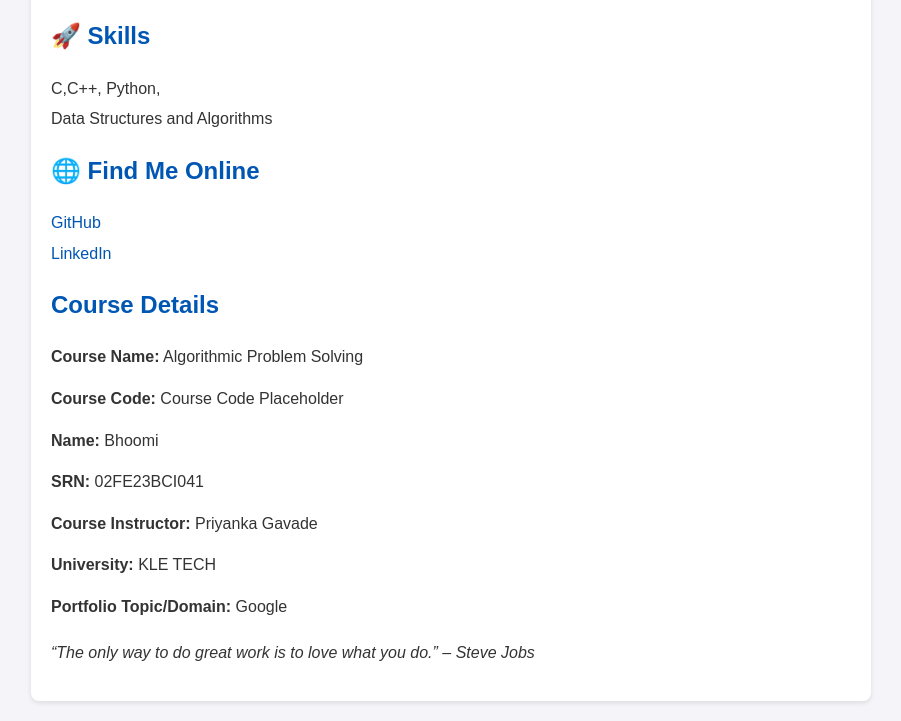
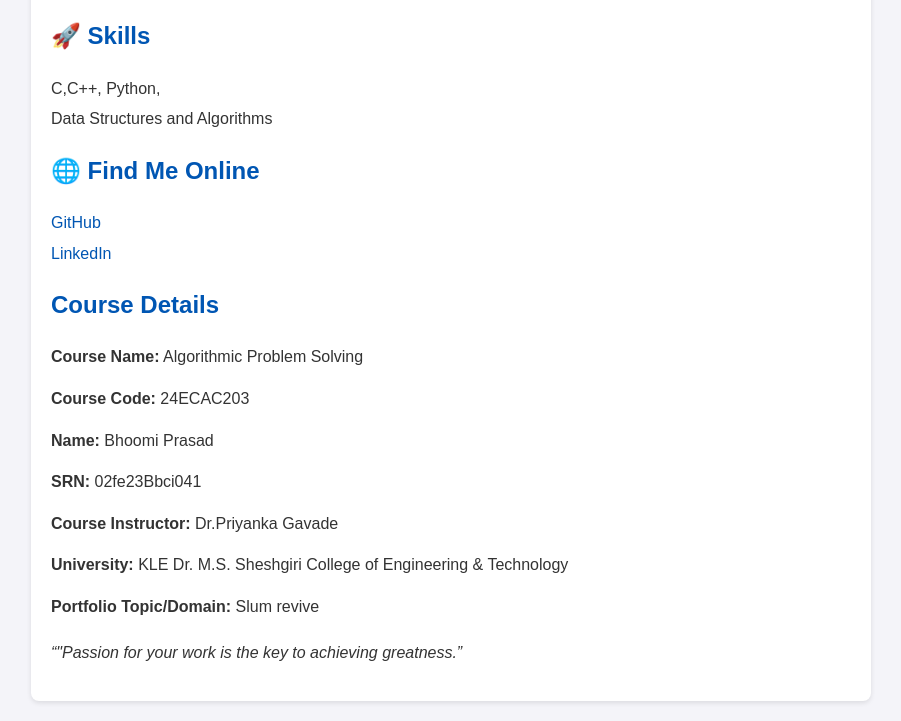
Before and after one commit to Bhoomi222/topic-github.io, a plain HTML site: page index.html in a window 1280 px wide. Shown: the part 394-1115 px from the top of the page, without its empty margins (189-1090 px from the left). Drawn offline with Linux system fonts and the light colour scheme.

Commit message:
Update index.html

```diff
--- a/index.html
+++ b/index.html
@@ -74,14 +74,14 @@
 
         <h2>Course Details</h2>
         <p><strong>Course Name:</strong> Algorithmic Problem Solving</p>
-        <p><strong>Course Code:</strong> Course Code Placeholder</p>
-        <p><strong>Name:</strong> Bhoomi</p>
-        <p><strong>SRN:</strong> 02FE23BCI041</p>
-        <p><strong>Course Instructor:</strong> Priyanka Gavade</p>
-        <p><strong>University:</strong> KLE TECH</p>
-        <p><strong>Portfolio Topic/Domain:</strong> Google</p>
+        <p><strong>Course Code:</strong>  24ECAC203 </p>
+        <p><strong>Name:</strong> Bhoomi Prasad</p>
+        <p><strong>SRN:</strong> 02fe23Bbci041</p>
+        <p><strong>Course Instructor:</strong> Dr.Priyanka Gavade</p>
+        <p><strong>University:</strong> KLE Dr. M.S. Sheshgiri College of Engineering & Technology</p>
+        <p><strong>Portfolio Topic/Domain:</strong> Slum revive </p>
 
-        <p class="quote">“The only way to do great work is to love what you do.” – Steve Jobs</p>
+        <p class="quote">“"Passion for your work is the key to achieving greatness.” </p>
     </div>
 </body>
 </html>
```
